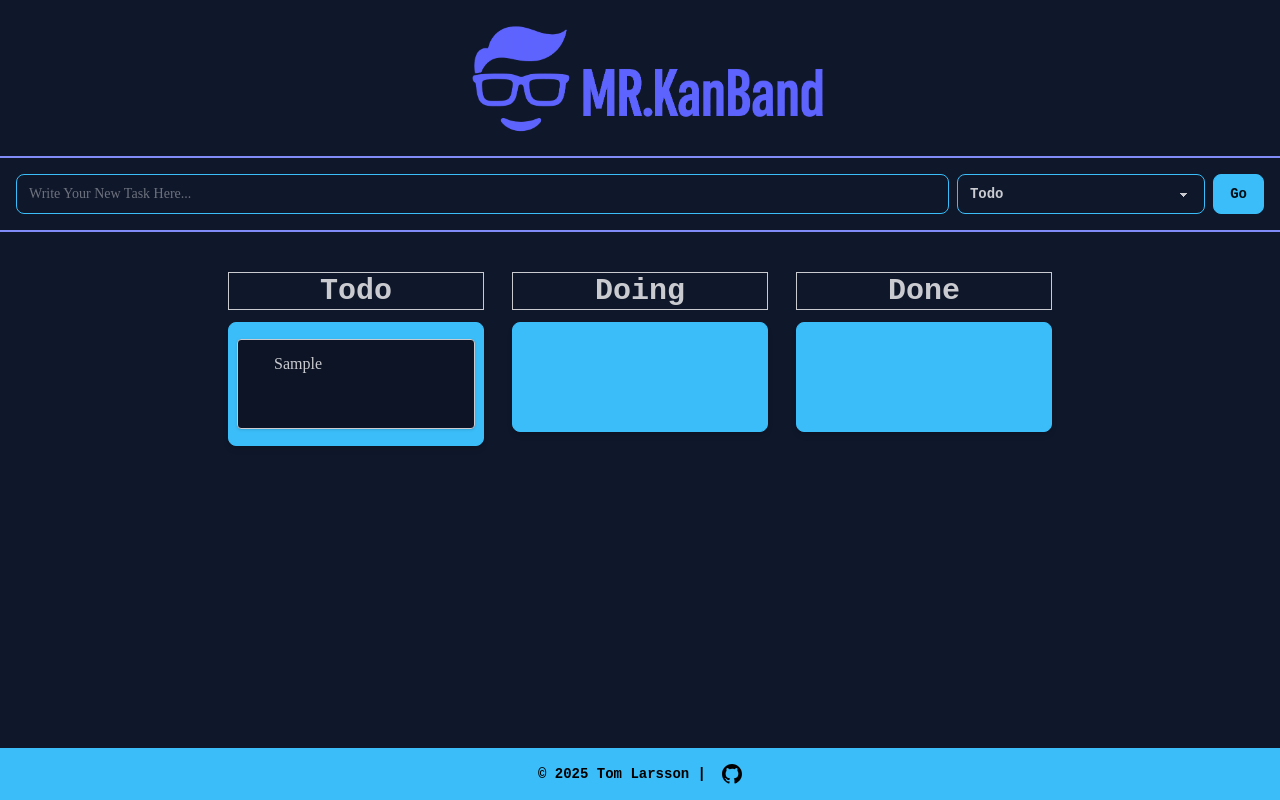
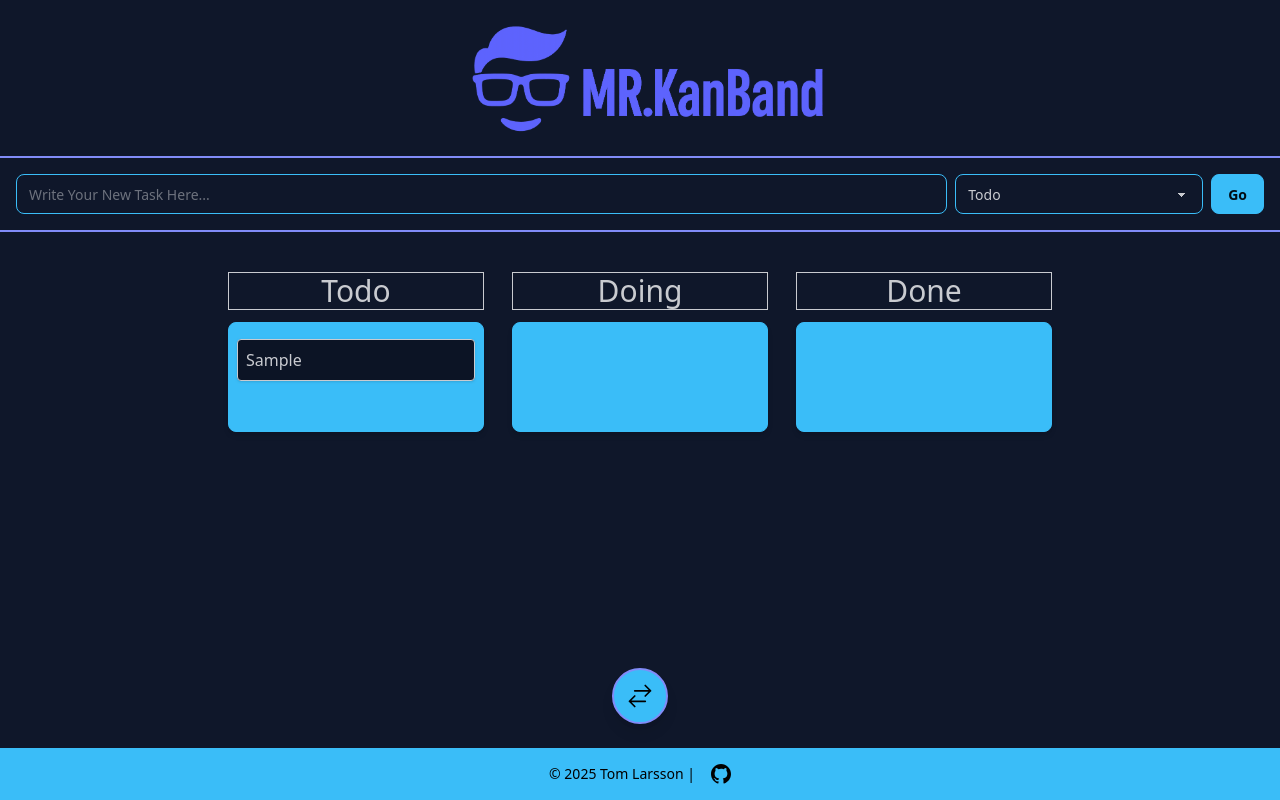
Before and after one commit to tombenrex/mrkanband, a React (Vite) app: page / in a window 1280 px wide. Both pictures are taken after typing "Sample" into the empty fields and a click on the button "Go". Built offline with nearby package versions, Linux system fonts and the light colour scheme; a web font is replaced by a local one.

Commit message:
Lot of changes to fix issues

```diff
--- a/src/components/board/BoardColumn.jsx
+++ b/src/components/board/BoardColumn.jsx
@@ -1,13 +1,13 @@
 import { Link } from 'react-router-dom';
 import PropTypes from 'prop-types';
 import { useBoardColumn } from '@hooks';
-import { KanbanItem } from '@board';
+import KanbanItem from './KanbanItem';
 
 export default function BoardColumn({
   id,
   title,
   items,
-  onDelete,
+  editMode,
   onTaskClick,
 }) {
   const { setNodeRef, isOver } = useBoardColumn(id);
@@ -33,8 +33,8 @@ export default function BoardColumn({
               id={task.id}
               text={task.text}
               columnId={id}
-              onDelete={onDelete}
-              onClick={() => onTaskClick(task.id)}
+              editMode={editMode}
+              onClick={() => onTaskClick && onTaskClick(task.id)}
             />
           ))}
         </div>
@@ -52,6 +52,6 @@ BoardColumn.propTypes = {
       text: PropTypes.string.isRequired,
     })
   ).isRequired,
-  onDelete: PropTypes.func.isRequired,
-  onTaskClick: PropTypes.func.isRequired,
+  editMode: PropTypes.bool,
+  onTaskClick: PropTypes.func, // NY: vidarebefordras till KanbanItem
 };
--- a/src/components/board/ColumnModal.jsx
+++ b/src/components/board/ColumnModal.jsx
@@ -1,4 +1,5 @@
 import { createPortal } from 'react-dom';
+import PropTypes from 'prop-types';
 
 export default function ColumnModal({
   columnId,
@@ -19,11 +20,15 @@ export default function ColumnModal({
         </button>
         <h2 className="text-xl font-bold mb-4">{columnName || columnId}</h2>
 
-        <ul className="mb-4 list-disc pl-6 max-h-40 overflow-y-auto">
-          {tasks.map((t) => (
-            <li key={t.id}>{t.text}</li>
-          ))}
-        </ul>
+        {tasks.length === 0 ? (
+          <div className="mb-4 text-center text-secondary">No tasks</div>
+        ) : (
+          <ul className="mb-4 list-disc pl-6 max-h-40 overflow-y-auto">
+            {tasks.map((t) => (
+              <li key={t.id}>{t.text}</li>
+            ))}
+          </ul>
+        )}
         <div className="text-secondary text-end mt-4 font-extrabold">
           {tasks.length}
           <span className="font-semibold"> tasks</span>
@@ -33,3 +38,15 @@ export default function ColumnModal({
     document.body
   );
 }
+
+ColumnModal.propTypes = {
+  columnId: PropTypes.string.isRequired,
+  columnName: PropTypes.string,
+  tasks: PropTypes.arrayOf(
+    PropTypes.shape({
+      id: PropTypes.string.isRequired,
+      text: PropTypes.string.isRequired,
+    })
+  ),
+  onClose: PropTypes.func.isRequired,
+};
--- a/src/components/board/KanbanItem.jsx
+++ b/src/components/board/KanbanItem.jsx
@@ -1,7 +1,7 @@
 import PropTypes from 'prop-types';
 import { useKanbanItem } from '@hooks';
 
-export default function KanbanItem({ id, text, columnId, onDelete, onClick }) {
+export default function KanbanItem({ id, text, columnId, editMode, onClick }) {
   const {
     attributes,
     listeners,
@@ -9,53 +9,34 @@ export default function KanbanItem({ id, text, columnId, onDelete, onClick }) {
     transform,
     transition,
     isDragging,
-  } = useKanbanItem(id, columnId);
+  } = useKanbanItem(id, columnId, editMode);
 
   return (
     <div
-      ref={setNodeRef}
-      className={`kanban-task-row p-1 bg-base-200 w-full rounded mb-2 shadow flex items-center border ${
-        isDragging ? 'opacity-50 z-50' : ''
-      }`}
-      style={{
-        transform: transform
-          ? `translate3d(${transform.x}px, ${transform.y}px, 0)`
-          : undefined,
-        transition,
-      }}
+      ref={editMode ? setNodeRef : undefined}
+      {...(editMode ? attributes : {})}
+      {...(editMode ? listeners : {})}
+      className={`kanban-task-row p-1 bg-base-200 w-full rounded mb-2 shadow flex items-center border
+        ${isDragging ? 'opacity-50 z-50' : ''}
+      `}
+      style={
+        editMode && transform
+          ? {
+              transform: `translate3d(${transform.x}px, ${transform.y}px, 0)`,
+              transition,
+              cursor: isDragging ? 'grabbing' : 'grab',
+              touchAction: 'none',
+            }
+          : {}
+      }
+      tabIndex={onClick ? 0 : -1}
+      onClick={onClick}
+      onKeyDown={
+        onClick ? (e) => (e.key === 'Enter' ? onClick() : null) : undefined
+      }
+      role={onClick ? 'button' : undefined}
     >
-      {/* Knappsyskonen! */}
-      <div className="flex gap-2 p-1 w-full">
-        <div
-          {...listeners}
-          {...attributes}
-          className="drag-btn cursor-grab bg-primary rounded select-none opacity-0 h-18 w-4 text-center"
-          style={{ touchAction: 'none' }}
-          tabIndex={0}
-          aria-label="Move task"
-          role="button"
-        >
-          ⠿
-        </div>
-        <span
-          className="flex-1 cursor-pointer break-words p-1"
-          onClick={(e) => {
-            e.stopPropagation();
-            onClick();
-          }}
-        >
-          {text}
-        </span>
-        <button
-          onClick={(e) => {
-            e.stopPropagation();
-            onDelete(columnId, id);
-          }}
-          className="delete-btn btn btn-sm btn-error opacity-0"
-        >
-          ✕
-        </button>
-      </div>
+      <span className="break-words flex-1 p-1">{text}</span>
     </div>
   );
 }
@@ -64,6 +45,6 @@ KanbanItem.propTypes = {
   id: PropTypes.string.isRequired,
   text: PropTypes.string.isRequired,
   columnId: PropTypes.string.isRequired,
-  onDelete: PropTypes.func.isRequired,
-  onClick: PropTypes.func.isRequired,
+  editMode: PropTypes.bool,
+  onClick: PropTypes.func, // NY: för modal-öppning
 };
--- a/src/components/board/TaskModal.jsx
+++ b/src/components/board/TaskModal.jsx
@@ -77,7 +77,11 @@ export default function TaskModal({ task, onClose, showPermalink, columnId }) {
               autoFocus
             />
             <div className="flex gap-2">
-              <button className="btn btn-sm btn-success" onClick={handleSave}>
+              <button
+                className="btn btn-sm btn-success"
+                onClick={editText.trim() !== '' ? handleSave : undefined}
+                disabled={editText.trim() === ''}
+              >
                 Spara
               </button>
               <button
@@ -99,9 +103,9 @@ TaskModal.propTypes = {
   task: PropTypes.shape({
     id: PropTypes.string.isRequired,
     text: PropTypes.string.isRequired,
-    columnId: PropTypes.string,
+    columnId: PropTypes.string.isRequired,
   }),
   onClose: PropTypes.func.isRequired,
   showPermalink: PropTypes.bool,
-  columnId: PropTypes.string,
+  columnId: PropTypes.string.isRequired,
 };
--- a/src/components/board/TrashArea.jsx
+++ b/src/components/board/TrashArea.jsx
@@ -2,21 +2,27 @@ import PropTypes from 'prop-types';
 import { TrashIcon as TrashOutline } from '@heroicons/react/24/outline';
 import { TrashIcon as TrashSolid } from '@heroicons/react/24/solid';
 import { useTrashArea } from '@hooks';
-export default function TrashArea({ visible }) {
+
+export default function TrashArea({ visible, editMode }) {
   const { setNodeRef, isOver } = useTrashArea();
 
+  // Bara synlig/aktiv i editMode, och fade-in/fade-out på visible
   return (
     <div
       ref={setNodeRef}
       id="trash"
-      className={`mx-auto mt-2 flex h-20 w-20 items-center justify-center border-2 border-dashed border-white shadow-md font-bold text-4xl z-[999] transition-all duration-300 rounded-full
+      className={`
+        mx-auto mt-2 flex h-20 w-20 items-center justify-center border-2 border-dashed border-white shadow-md font-bold text-4xl z-[999]
+        transition-all duration-300 rounded-full
         ${
-          visible
+          editMode && visible
             ? 'opacity-100 pointer-events-auto'
             : 'opacity-0 pointer-events-none'
         }
         ${isOver ? 'bg-red-100' : 'bg-transparent'}
       `}
+      aria-label="Papperskorg"
+      tabIndex={editMode && visible ? 0 : -1}
     >
       {isOver ? (
         <TrashSolid className="h-10 w-10 text-red-500 transition-all duration-200" />
@@ -29,4 +35,5 @@ export default function TrashArea({ visible }) {
 
 TrashArea.propTypes = {
   visible: PropTypes.bool.isRequired,
+  editMode: PropTypes.bool, // NYTT: behövs för att styra visningen
 };
--- a/src/hooks/useBoardDnD.js
+++ b/src/hooks/useBoardDnD.js
@@ -1,14 +1,16 @@
 import { useState } from 'react';
 
-export function useBoardDnD({ deleteTask, moveTask }) {
+export function useBoardDnD({ deleteTask, moveTask, editMode }) {
   const [isTaskDragging, setIsTaskDragging] = useState(false);
 
   function handleDragStart({ active }) {
+    if (!editMode) return;
     if (active.data?.current?.type === 'task') setIsTaskDragging(true);
   }
 
   function handleDragEnd({ active, over }) {
     setIsTaskDragging(false);
+    if (!editMode) return;
     if (!over) return;
 
     if (over.id === 'trash' && active.data?.current?.type === 'task') {
--- a/src/hooks/useKanbanItem.js
+++ b/src/hooks/useKanbanItem.js
@@ -1,9 +1,14 @@
 import { useDraggable } from '@dnd-kit/core';
 
-export function useKanbanItem(id, columnId) {
-  return useDraggable({
-    id,
-    data: { type: 'task', columnId },
-    activationConstraint: { delay: 250, tolerance: 5 },
-  });
+export function useKanbanItem(id, columnId, editMode) {
+  const enabled = !!editMode;
+  return useDraggable(
+    enabled
+      ? {
+          id,
+          data: { type: 'task', columnId },
+          activationConstraint: { delay: 250, tolerance: 5 },
+        }
+      : { id, disabled: true }
+  );
 }
--- a/src/pages/BoardPage.jsx
+++ b/src/pages/BoardPage.jsx
@@ -1,10 +1,15 @@
+import { useState } from 'react';
 import { DndContext } from '@dnd-kit/core';
 import { useBoardStore } from '@store';
 import { Header, Footer } from '@layout';
+
 import { BoardColumn, TrashArea, TaskModal, AddTaskForm } from '@board';
 import { useBoardDnD, useTaskModalState } from '@hooks';
+import { ArrowsRightLeftIcon } from '@heroicons/react/24/outline';
 
 export default function BoardPage() {
+  const [editMode, setEditMode] = useState(false);
+
   const columns = useBoardStore((state) => state.columns);
   const columnOrder = useBoardStore((state) => state.columnOrder);
   const addTask = useBoardStore((state) => state.addTask);
@@ -14,6 +19,7 @@ export default function BoardPage() {
   const { isTaskDragging, handleDragStart, handleDragEnd } = useBoardDnD({
     deleteTask,
     moveTask,
+    editMode,
   });
 
   const {
@@ -25,31 +31,56 @@ export default function BoardPage() {
   } = useTaskModalState(columns, columnOrder);
 
   return (
-    <div className="min-h-screen flex flex-col">
+    <div className="min-h-screen flex flex-col relative transition-all duration-200">
+      {/* Header */}
+      <div
+        className={`transition-opacity duration-300 ${
+          editMode
+            ? 'opacity-30 pointer-events-none'
+            : 'opacity-100 pointer-events-auto'
+        }`}
+      >
         <Header />
-      <main className="flex-1 flex flex-col items-center" role="main">
-        <section aria-label="Add new task" className="w-full">
+      </div>
+
+      {/* AddTaskForm */}
+      <section
+        aria-label="Add new task"
+        className={`w-full transition-opacity duration-300 ${
+          editMode
+            ? 'opacity-30 pointer-events-none'
+            : 'opacity-100 pointer-events-auto'
+        }`}
+      >
         <AddTaskForm
           columnOrder={columnOrder}
           onTaskSubmit={(text, col) => addTask(col, text)}
           initialColumn={columnOrder[0]}
         />
       </section>
+
+      <main
+        className="flex-1 flex flex-col items-center w-full px-2 sm:px-4"
+        role="main"
+      >
         <section aria-label="Kanban board" className="w-full">
           <DndContext onDragStart={handleDragStart} onDragEnd={handleDragEnd}>
-            <div className="flex gap-7 justify-center mt-10">
+            <div className="flex flex-col sm:flex-row gap-4 sm:gap-7 justify-center mt-4 sm:mt-10 w-full">
               {columnOrder.map((colId) => (
                 <BoardColumn
                   key={colId}
                   id={colId}
                   title={colId.charAt(0).toUpperCase() + colId.slice(1)}
                   items={columns[colId]}
-                  onDelete={deleteTask}
+                  editMode={editMode}
                   onTaskClick={handleTaskClick}
                 />
               ))}
             </div>
-            <TrashArea visible={isTaskDragging} />
+            <TrashArea
+              visible={isTaskDragging && editMode}
+              editMode={editMode}
+            />
           </DndContext>
         </section>
         {selectedTask && modalTask && modalCol && (
@@ -60,7 +91,46 @@ export default function BoardPage() {
           />
         )}
       </main>
+
+      {/* Move mode icon button UNDER the board, always centered & responsive */}
+      <div className="flex justify-center my-3 sm:my-6 z-20 w-full">
+        <button
+          onClick={() => setEditMode((v) => !v)}
+          aria-label={editMode ? 'Exit move mode' : 'Enter move mode'}
+          title={editMode ? 'Exit move mode' : 'Enter move mode'}
+          tabIndex={0}
+          className={`
+            flex items-center justify-center
+            rounded-full shadow-lg
+            transition
+            bg-primary text-black
+            hover:bg-secondary hover:text-white
+            border-2 border-secondary
+            focus:outline-none focus:ring-2 focus:ring-secondary
+            w-14 h-14 sm:w-14 sm:h-14
+            active:scale-95
+          `}
+          style={{ fontSize: 0 }}
+        >
+          <ArrowsRightLeftIcon
+            className={`w-8 h-8 sm:w-7 sm:h-7 ${
+              editMode ? 'text-secondary' : ''
+            }`}
+            aria-hidden="true"
+          />
+        </button>
+      </div>
+
+      {/* Footer */}
+      <div
+        className={`transition-opacity duration-300 ${
+          editMode
+            ? 'opacity-30 pointer-events-none'
+            : 'opacity-100 pointer-events-auto'
+        }`}
+      >
         <Footer />
+      </div>
     </div>
   );
 }
--- a/src/pages/TaskPage.jsx
+++ b/src/pages/TaskPage.jsx
@@ -17,8 +17,7 @@ export default function TaskPage() {
 
   return (
     <TaskModal
-      taskId={taskId}
-      tasks={column.map((t) => ({ ...t, columnId }))}
+      task={task}
       onClose={() => {
         navigate(-1);
         localStorage.removeItem('lastViewedTask');
--- a/src/styles/App.css
+++ b/src/styles/App.css
@@ -5,8 +5,3 @@
   filter: brightness(0) saturate(100%) invert(30%) sepia(100%)
     hue-rotate(200deg) saturate(600%) brightness(1.2);
 }
-
-div.drag-btn:hover,
-button.delete-btn:hover {
-  opacity: 1 !important;
-}
--- a/src/styles/index.css
+++ b/src/styles/index.css
@@ -2,17 +2,8 @@
 @plugin "daisyui" {
   themes: all;
 }
-body {
+.font-monaspace {
   font-family: 'Monaspace Radon', cursive;
-}
-
-select,
-button,
-footer,
-h2,
-a {
-  font-family: 'Fira Code Variable', monospace;
-  font-weight: 700;
 }
 
 .font-fira {
```
Lines whose indentation alone changed are shown as unchanged.
